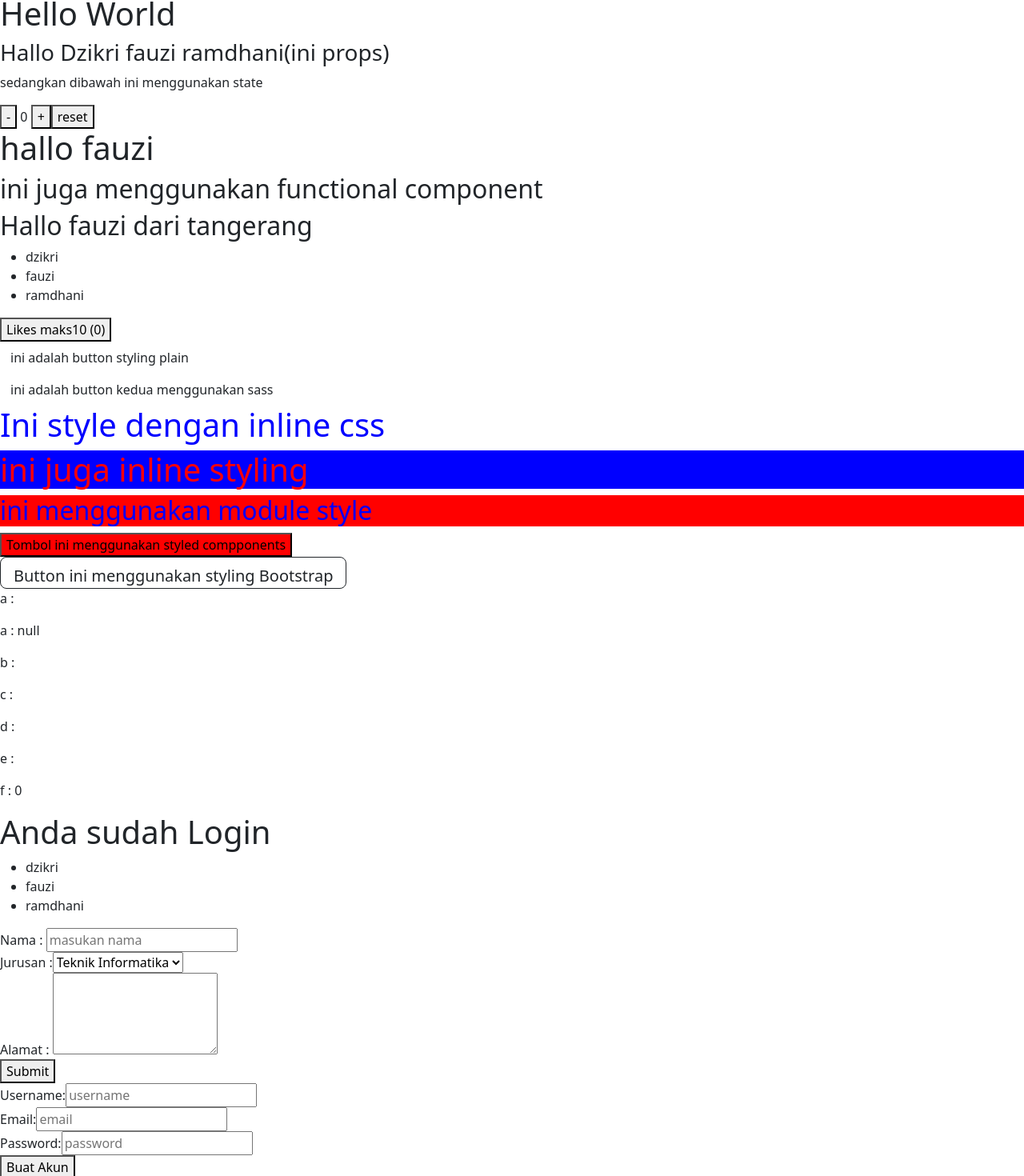
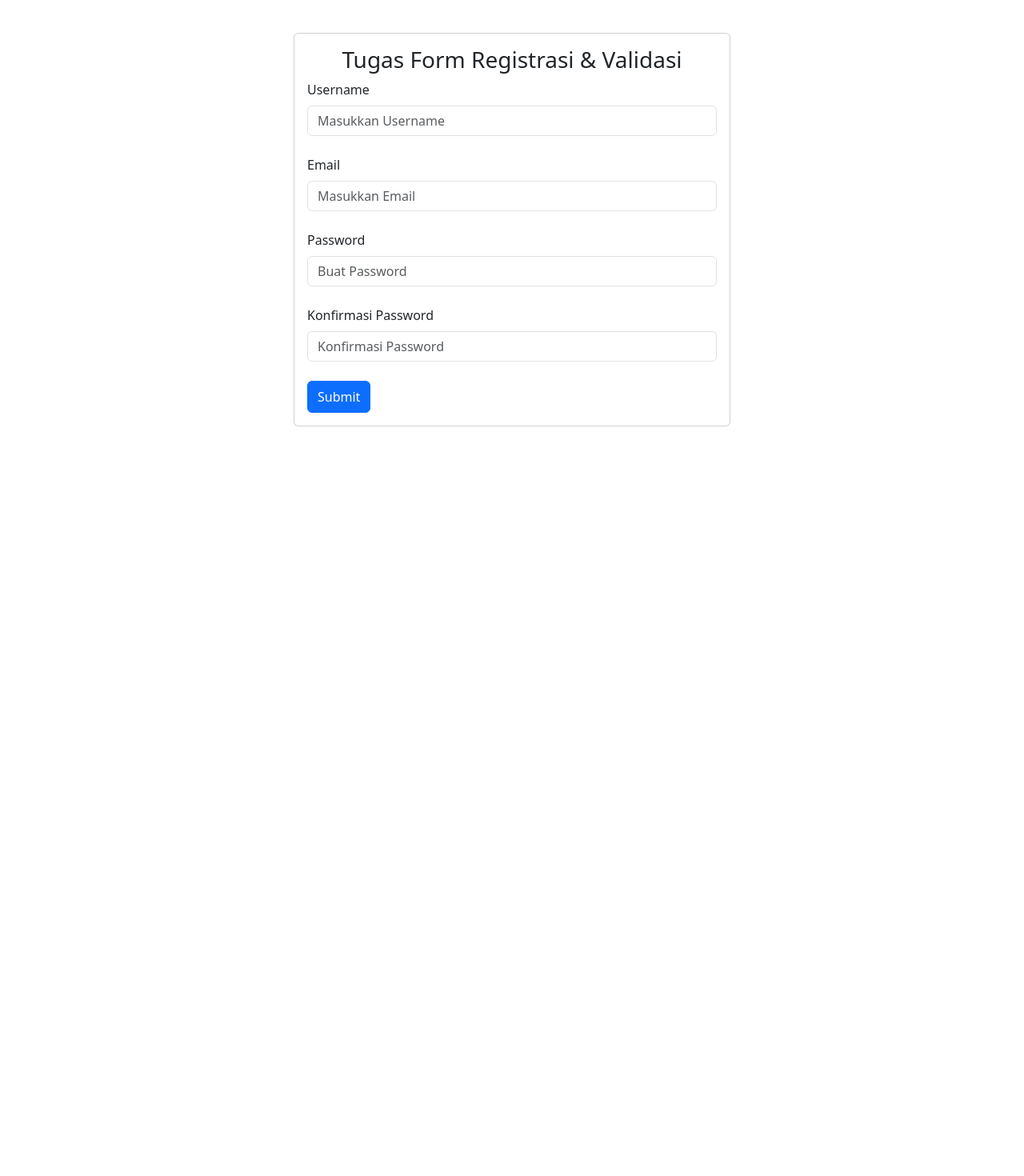
Before and after one commit to dzikfr/dzikfr-belajar-reactjs, a React (Create React App) app: page / in a window 1280 px wide. Shown: the part 7-1477 px from the top of the page at 80% size. After the commit the page ends 800 px from the top, so only its background shows below. Built offline with nearby package versions, Linux system fonts and the light colour scheme.

Commit message:
add tugas form & validasi

```diff
--- a/src/App.js
+++ b/src/App.js
@@ -2,14 +2,12 @@ import Form from "./materi/form";
 import Komponen from "./materi/komponen";
 import Rendering from "./materi/rendering";
 import Styling from "./materi/styling";
+import FormRegistration from "./tugas/FormRegistration";
 
 function App() {
   return (
     <div className="App">
-      <Komponen/>
-      <Styling/>
-      <Rendering/>
-      <Form/>
+      <FormRegistration/>
     </div>
   );
 }
--- a/src/materi/form/pembahasan/RegistrationForm.jsx
+++ b/src/materi/form/pembahasan/RegistrationForm.jsx
@@ -38,50 +38,78 @@ const RegistrationForm = () => {
         e.preventDefault();
         if (validateForm()) {
             console.log('Data:', formData);
-            alert('Registrasi Berghasil');
+            alert(`Registrasi Berhasil, Selamat Datang ${formData.username}`);
         } else {
-            console.log('Masukkan Data yang Benar')
             alert('Masukkan Data yang Benar');
+            console.log(`Ada kesalahan`);
         }
     };
 
     return (
+        <div className="container mt-5">
+            <div className="row justify-content-center">
+                <div className="col-md-6">
+                    <div className="card shadow-lg">
+                        <div className="card-body">
+                            <h2 className="card-title text-center mb-4">Register</h2>
                             <form onSubmit={handleSubmit}>
-            <div>
-                <label>Username:</label>
+                                <div className="mb-3">
+                                    <label htmlFor="username" className="form-label">Username</label>
                                     <input
-                    placeholder='username'
-                    type='text'
-                    name='username'
+                                        type="text"
+                                        className={`form-control ${errors.username ? 'is-invalid' : ''}`}
+                                        id="username"
+                                        name="username"
                                         value={formData.username}
                                         onChange={handleChange}
                                     />
-                {errors.username && <p>{errors.username}</p>}
+                                    {errors.username && <div className="invalid-feedback">{errors.username}</div>}
                                 </div>
-            <div>
-                <label>Email:</label>
+                                <div className="mb-3">
+                                    <label htmlFor="email" className="form-label">Email</label>
                                     <input
-                    placeholder='email'
-                    type='email'
-                    name='email'
+                                        type="email"
+                                        className={`form-control ${errors.email ? 'is-invalid' : ''}`}
+                                        id="email"
+                                        name="email"
                                         value={formData.email}
                                         onChange={handleChange}
                                     />
-                {errors.email && <p>{errors.email}</p>}
+                                    {errors.email && <div className="invalid-feedback">{errors.email}</div>}
                                 </div>
-            <div>
-                <label>Password:</label>
+                                <div className="mb-3">
+                                    <label htmlFor="password" className="form-label">Password</label>
                                     <input
-                    placeholder='password'
-                    type='password'
-                    name='password'
+                                        type="password"
+                                        className={`form-control ${errors.password ? 'is-invalid' : ''}`}
+                                        id="password"
+                                        name="password"
                                         value={formData.password}
                                         onChange={handleChange}
                                     />
-                {errors.password && <p>{errors.password}</p>}
+                                    {errors.password && <div className="invalid-feedback">{errors.password}</div>}
                                 </div>
-            <button type='submit'>Buat Akun</button>
+                                <div className="mb-3">
+                                    <label htmlFor="confirmPassword" className="form-label">Confirm Password</label>
+                                    <input
+                                        type="password"
+                                        className={`form-control ${errors.confirmPassword ? 'is-invalid' : ''}`}
+                                        id="confirmPassword"
+                                        name="confirmPassword"
+                                        value={formData.confirmPassword}
+                                        onChange={handleChange}
+                                    />
+                                    {errors.confirmPassword && <div className="invalid-feedback">{errors.confirmPassword}</div>}
+                                </div>
+                                <div className="d-grid">
+                                    <button type="submit" className="btn btn-primary">Register</button>
+                                </div>
                             </form>
+                        </div>
+                    </div>
+                </div>
+            </div>
+        </div>
     );
 };
 
--- /dev/null
+++ b/src/tugas/FormRegistration.jsx
@@ -0,0 +1,114 @@
+import React, {useState} from "react";
+import Validator from "validatorjs";
+
+const FormRegistration = () => {
+    const [formData, setFormData] = useState({
+        username: '',
+        email: '',
+        password: '',
+        confirmPassword: ''
+    });
+
+    const [errors, setErrors] = useState({});
+
+    const handleChange = (e) => {
+        const { name, value } = e.target;
+        setFormData({
+            ...formData,
+            [name]: value
+        });
+    };
+
+    const validateForm = () => {
+        let validation = new Validator(formData, {
+            username: 'required',
+            email: 'required|email',
+            password: 'required|min:6',
+            confirmPassword: 'required|same:password'
+        });
+
+        if (validation.fails()) {
+            setErrors(validation.errors.all());
+            return false;
+        } else {
+            setErrors({});
+            return true;
+        }
+    };
+
+    const submitHandle = (e) => {
+        e.preventDefault();
+        if (validateForm()) {
+            console.log('Data:', formData);
+            alert(`Registrasi Berhasil, Selamat Datang ${formData.username}`);
+            setFormData({
+                username: '',
+                email: '',
+                password: '',
+                confirmPassword: ''
+            });
+        } else {
+            alert('Masukkan Data dengan Benar');
+            console.log('ada kesalahan', errors)
+        }
+    };
+
+    return(
+        <div className="container mt-5">
+            <div className="row justify-content-center">
+                <div className="col-md-6">
+                    <div className="card">
+                        <div className="card-body">
+                        <h3 className="text-center">Tugas Form Registrasi & Validasi</h3>
+                        <form onSubmit={submitHandle}>
+                        <label className="form-label">Username</label>
+                        <input
+                            type="text"
+                            placeholder="Masukkan Username"
+                            name="username"
+                            className="form-control"
+                            value={formData.username}
+                            onChange={handleChange}
+                        />
+                        <br/>
+                        <label className="form-label">Email</label>
+                        <input
+                            type="email"
+                            placeholder="Masukkan Email"
+                            name="email"
+                            className="form-control"
+                            value={formData.email}
+                            onChange={handleChange}
+                        />
+                        <br/>
+                        <label className="form-label">Password</label>
+                        <input
+                            type="password"
+                            placeholder="Buat Password"
+                            name="password"
+                            className="form-control"
+                            value={formData.password}
+                            onChange={handleChange}
+                        />
+                        <br/>
+                        <label className="form-label">Konfirmasi Password</label>
+                        <input
+                            type="password"
+                            placeholder="Konfirmasi Password"
+                            name="confirmPassword"
+                            className="form-control"
+                            value={formData.confirmPassword}
+                            onChange={handleChange}
+                        />
+                        <br/>
+                        <button type="submit" className="btn btn-primary">Submit</button>
+                        </form>
+                        </div>
+                    </div>
+                </div>
+            </div>
+        </div>
+    )
+}
+
+export default FormRegistration
```
Also changed, not shown: src/materi/form/pembahasan/validation.jsx (added, +8 -0 lines). Lines whose indentation alone changed are shown as unchanged.
